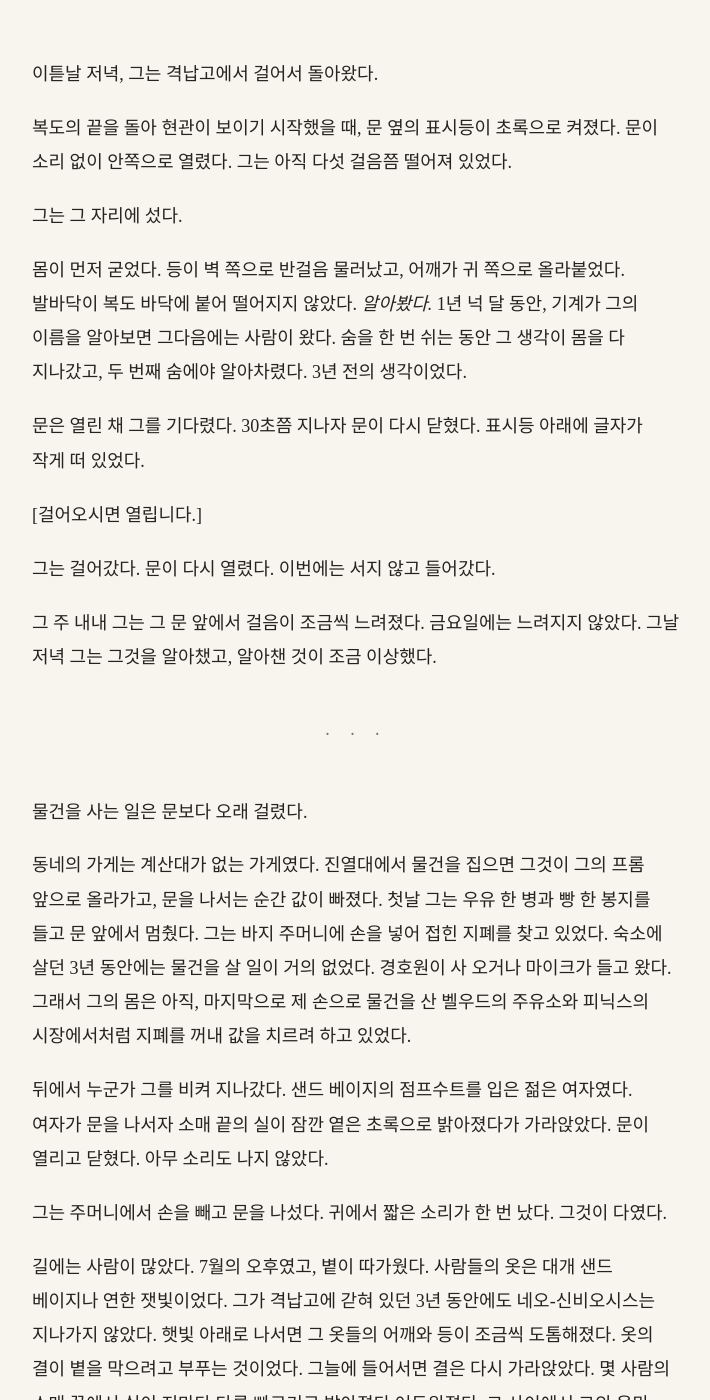
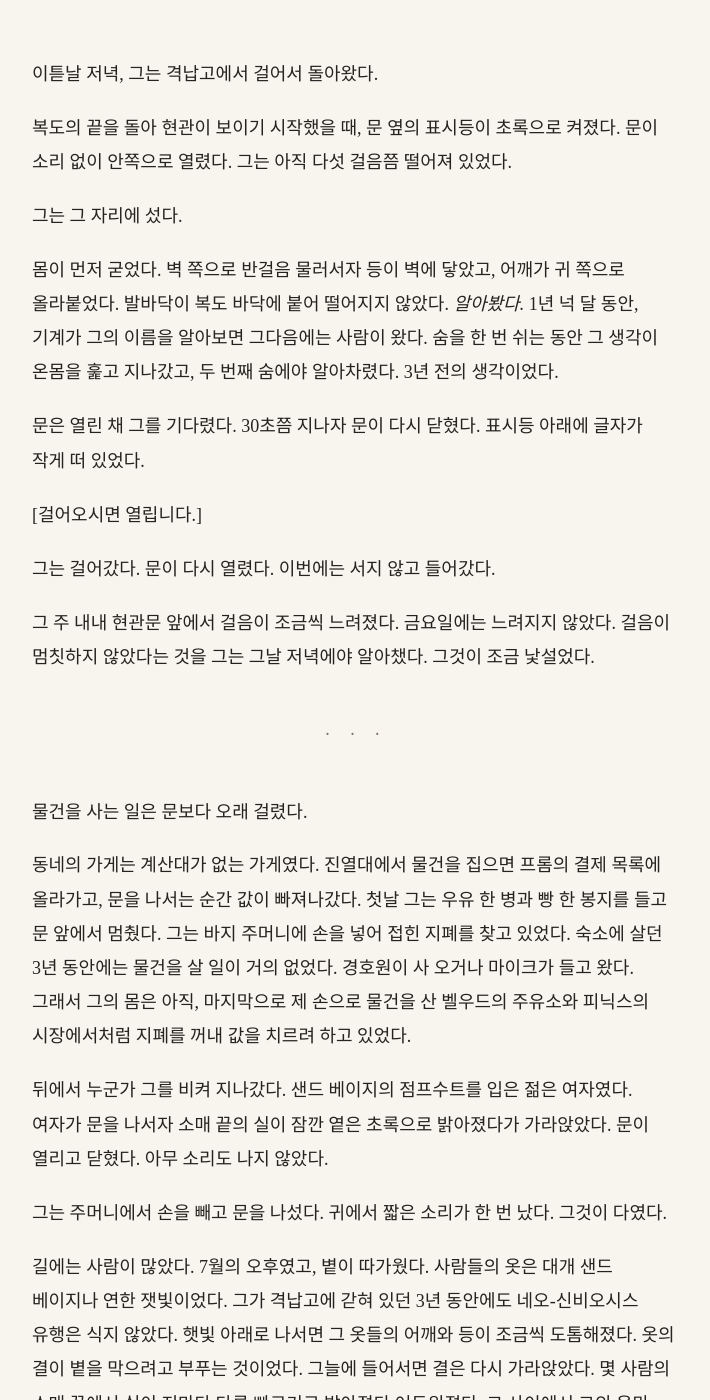
Before and after one commit to kangkkang/writer_s1_public, a Jekyll site: the page built from vol2/060.md, in a window 1280 px wide and 1400 px high, scrolled down 931 px. Shown: the whole window, without its empty margins (284-994 px from the left). Built offline with Jekyll 4.4.1, drawn with Linux system fonts in a browser that asks for light colours; our own code applies the rules of GitHub Pages for plain Markdown files; some of the changed text lies outside the part shown.

Commit message:
Update from https://github.com/kangkkang/writer_s1/commit/57a8de56455db6f49391fd59351d1e7319ded711

```diff
--- a/vol2/060.md
+++ b/vol2/060.md
@@ -4,13 +4,13 @@
 
 짐은 가방 하나와 상자 하나였다. 숙소의 차가 건물 앞에 그를 내려 주었고, 경호원이 상자를 들고 따라 올라왔다. 마운틴뷰의 새 건물이었다. 격납고에서 차로 10분, 층마다 바깥으로 작은 정원이 비어져 나온 하얀 건물이었고, 그의 집은 14층에 있었다. 헤들룬드가 고른 곳이었다. 주소는 TF의 서류에만 있다고 했고, 그는 그 말에 대답하지 않았다. 숙소에서 3년을 산 그에게 주소가 어디 적혀 있는지는 이제 중요한 물음이 아니었다.
 
-현관 앞에서 문이 그의 이름을 물었다. 귀의 프롬이 대신 대답했다. 문은 그의 걸음을 한 번 더 걸어 달라고 했고, 그는 복도 끝까지 갔다가 다시 걸어왔다. 문 옆의 작은 표시등이 초록이 되었다.
+현관 앞에서 문이 그의 이름을 물었다. 귀의 프롬이 대신 대답했다. 문은 평소 걸음으로 복도를 한 번 더 걸어 달라고 했고, 그는 복도 끝까지 갔다가 다시 걸어왔다. 문 옆의 작은 표시등이 초록이 되었다.
 
 [등록되었습니다. 다음부터는 걸어오시면 열립니다.]
 
 경호원이 상자를 거실 바닥에 내려놓고 돌아갔다.
 
-집은 넓지 않았다. 현관에서 거실, 거실 끝의 부엌, 그 옆으로 침실 하나. 거실 한쪽 벽은 비어 있었는데, 손을 대자 그 벽이 엷게 밝아지며 날씨와 시각을 띄웠다. 그는 손을 떼었다. 벽이 다시 하얘졌다. 부엌 벽감에는 가사 로봇이 접혀 들어가 있었고, 그 옆에 영양 합성기가 있었다. 둘 다 처음 보는 모델이었다. 그가 아파트에 두고 나온 것들보다 몇 해 늦게 나온 것들이었다. 4년 반 동안 세상의 기계들은 그 없이 한 번씩 바뀐 셈이었다.
+집은 넓지 않았다. 현관에서 거실, 거실 끝의 부엌, 그 옆으로 침실 하나. 거실 한쪽 벽은 비어 있었는데, 손을 대자 그 벽이 엷게 밝아지며 날씨와 시각을 띄웠다. 그는 손을 떼었다. 벽이 다시 하얘졌다. 부엌 벽감에는 가사 로봇이 접혀 들어가 있었고, 그 옆에 영양 합성기가 있었다. 둘 다 처음 보는 모델이었다. 그가 아파트에 두고 나온 것들보다 몇 해 늦게 나온 것들이었다. 그가 떠나 있던 4년 반 사이에 기계들이 한 세대 바뀐 셈이었다.
 
 ---
 
@@ -20,7 +20,7 @@
 
 그는 그 자리에 섰다.
 
-몸이 먼저 굳었다. 등이 벽 쪽으로 반걸음 물러났고, 어깨가 귀 쪽으로 올라붙었다. 발바닥이 복도 바닥에 붙어 떨어지지 않았다. *알아봤다.* 1년 넉 달 동안, 기계가 그의 이름을 알아보면 그다음에는 사람이 왔다. 숨을 한 번 쉬는 동안 그 생각이 몸을 다 지나갔고, 두 번째 숨에야 알아차렸다. 3년 전의 생각이었다.
+몸이 먼저 굳었다. 벽 쪽으로 반걸음 물러서자 등이 벽에 닿았고, 어깨가 귀 쪽으로 올라붙었다. 발바닥이 복도 바닥에 붙어 떨어지지 않았다. *알아봤다.* 1년 넉 달 동안, 기계가 그의 이름을 알아보면 그다음에는 사람이 왔다. 숨을 한 번 쉬는 동안 그 생각이 온몸을 훑고 지나갔고, 두 번째 숨에야 알아차렸다. 3년 전의 생각이었다.
 
 문은 열린 채 그를 기다렸다. 30초쯤 지나자 문이 다시 닫혔다. 표시등 아래에 글자가 작게 떠 있었다.
 
@@ -28,21 +28,21 @@
 
 그는 걸어갔다. 문이 다시 열렸다. 이번에는 서지 않고 들어갔다.
 
-그 주 내내 그는 그 문 앞에서 걸음이 조금씩 느려졌다. 금요일에는 느려지지 않았다. 그날 저녁 그는 그것을 알아챘고, 알아챈 것이 조금 이상했다.
+그 주 내내 현관문 앞에서 걸음이 조금씩 느려졌다. 금요일에는 느려지지 않았다. 걸음이 멈칫하지 않았다는 것을 그는 그날 저녁에야 알아챘다. 그것이 조금 낯설었다.
 
 ---
 
 물건을 사는 일은 문보다 오래 걸렸다.
 
-동네의 가게는 계산대가 없는 가게였다. 진열대에서 물건을 집으면 그것이 그의 프롬 앞으로 올라가고, 문을 나서는 순간 값이 빠졌다. 첫날 그는 우유 한 병과 빵 한 봉지를 들고 문 앞에서 멈췄다. 그는 바지 주머니에 손을 넣어 접힌 지폐를 찾고 있었다. 숙소에 살던 3년 동안에는 물건을 살 일이 거의 없었다. 경호원이 사 오거나 마이크가 들고 왔다. 그래서 그의 몸은 아직, 마지막으로 제 손으로 물건을 산 벨우드의 주유소와 피닉스의 시장에서처럼 지폐를 꺼내 값을 치르려 하고 있었다.
+동네의 가게는 계산대가 없는 가게였다. 진열대에서 물건을 집으면 프롬의 결제 목록에 올라가고, 문을 나서는 순간 값이 빠져나갔다. 첫날 그는 우유 한 병과 빵 한 봉지를 들고 문 앞에서 멈췄다. 그는 바지 주머니에 손을 넣어 접힌 지폐를 찾고 있었다. 숙소에 살던 3년 동안에는 물건을 살 일이 거의 없었다. 경호원이 사 오거나 마이크가 들고 왔다. 그래서 그의 몸은 아직, 마지막으로 제 손으로 물건을 산 벨우드의 주유소와 피닉스의 시장에서처럼 지폐를 꺼내 값을 치르려 하고 있었다.
 
 뒤에서 누군가 그를 비켜 지나갔다. 샌드 베이지의 점프수트를 입은 젊은 여자였다. 여자가 문을 나서자 소매 끝의 실이 잠깐 옅은 초록으로 밝아졌다가 가라앉았다. 문이 열리고 닫혔다. 아무 소리도 나지 않았다.
 
 그는 주머니에서 손을 빼고 문을 나섰다. 귀에서 짧은 소리가 한 번 났다. 그것이 다였다.
 
-길에는 사람이 많았다. 7월의 오후였고, 볕이 따가웠다. 사람들의 옷은 대개 샌드 베이지나 연한 잿빛이었다. 그가 격납고에 갇혀 있던 3년 동안에도 네오-신비오시스는 지나가지 않았다. 햇빛 아래로 나서면 그 옷들의 어깨와 등이 조금씩 도톰해졌다. 옷의 결이 볕을 막으려고 부푸는 것이었다. 그늘에 들어서면 결은 다시 가라앉았다. 몇 사람의 소매 끝에서 실이 저마다 다른 빠르기로 밝아졌다 어두워졌다. 그 사이에서 그의 옷만 볕에 그대로였다. 같은 회색 셔츠를 그는 여러 벌 가지고 있었다. 셔츠는 땀이 배면 등에 붙었고, 볕을 막지 않았다.
+길에는 사람이 많았다. 7월의 오후였고, 볕이 따가웠다. 사람들의 옷은 대개 샌드 베이지나 연한 잿빛이었다. 그가 격납고에 갇혀 있던 3년 동안에도 네오-신비오시스 유행은 식지 않았다. 햇빛 아래로 나서면 그 옷들의 어깨와 등이 조금씩 도톰해졌다. 옷의 결이 볕을 막으려고 부푸는 것이었다. 그늘에 들어서면 결은 다시 가라앉았다. 몇 사람의 소매 끝에서 실이 저마다 다른 빠르기로 밝아졌다 어두워졌다. 그 사이에서 그의 옷만 볕에 그대로였다. 그는 같은 회색 셔츠를 여러 벌 가지고 있었다. 셔츠는 땀이 배면 등에 붙었고, 볕을 막지 않았다.
 
-그는 집으로 가는 길을 매일 바꾸었다. 처음 며칠은 그것을 몰랐다. 둘째 주의 어느 오후, 같은 모퉁이에서 오른쪽으로 꺾으려다 그는 자기가 어제 그 모퉁이에서 오른쪽으로 꺾었다는 것을 기억했고, 그래서 왼쪽으로 꺾었다. 그가 알아차리기 전부터 다리가 고르고 있었다.
+그는 집으로 가는 길을 매일 바꾸었다. 처음 며칠은 그것도 몰랐다. 둘째 주의 어느 오후, 모퉁이에서 오른쪽으로 꺾으려는데 발이 왼쪽으로 꺾였다. 그제야 어제 이 모퉁이에서 오른쪽으로 꺾었다는 것이 떠올랐다. 그가 알아차리기 전부터 다리가 길을 고르고 있었다.
 
 *같은 길로 두 번 가지 않는다.*
 
@@ -60,13 +60,13 @@
 
 *11월 6일 — 감 5, 빵, 콩, 현금. 3장 반.*
 
-카일의 줄은 거기서 끝났다. 감 다섯 개는 브렌트우드 길가의 할머니에게서 산 단감이었다. 다섯 개에 2달러, 깎지 말고 껍질째 먹는 거라고 카일이 말했었다. 그날 카일은 회색 외투를 배의 의자에 걸어 두고 갔다. 다음 주에 돌려주면 될 일이었다. 그 아래에 열차에서 연필로 적은 줄이 하나 더 있었다.
+카일의 줄은 거기서 끝났다. 감 다섯 개는 브렌트우드 길가의 할머니에게서 산 단감이었다. 다섯 개에 2달러, 깎지 말고 껍질째 먹는 거라고 카일이 말했다. 그날 카일은 회색 외투를 배의 의자에 걸어 두고 갔다. 다음 주에 돌려주면 될 일이었다. 그 아래에 열차에서 연필로 적은 줄이 하나 더 있었다.
 
 *12월 9일 — 샌드위치 하나. 이름 모름. 옆자리.*
 
 카일에게 갚을 것은 아니었지만, 적을 곳이 그 종이밖에 없었다.
 
-그는 그 종이를 오래 보지 않았다. 셈을 하지도 않았다. 배삯이 얼마였는지, 장바구니 하나가 얼마였는지, 그것을 지금의 돈으로 바꾸면 얼마인지. 그런 것은 1분이면 할 수 있었지만 하지 않았다. 갚을 사람이 없는 빚을 숫자로 바꾸면, 그 숫자가 다 갚은 것처럼 보일 것 같았다.
+그는 그 종이를 오래 보지 않았다. 셈을 하지도 않았다. 배삯이 얼마였는지, 그날 사 온 먹거리들이 얼마였는지, 그것을 지금 물가로 치면 얼마인지. 그런 것은 1분이면 할 수 있었지만 하지 않았다. 갚을 사람이 없는 빚을 숫자로 바꾸면, 그 숫자가 다 갚은 것처럼 보일 것 같았다.
 
 *아직 아니야.*
 
@@ -86,9 +86,9 @@
 
 "알았어."
 
-"그 '알았어'도 매번 하는 소리고." 마이크가 벽감 앞에 서서 영양 합성기를 들여다보았다. 기계가 그의 그날 몸 상태를 띄우려고 엷게 밝아지자, 마이크가 그 옆면을 손바닥으로 툭 쳤다. 기계가 꺼졌다. "얘는 오늘 쉬어."
+"그 '알았어'도 매번 하는 소리고." 마이크가 벽감 앞에 서서 영양 합성기를 들여다보았다. 기계가 그날의 몸 상태를 띄우려고 엷게 밝아지자, 마이크가 그 옆면을 손바닥으로 툭 쳤다. 기계가 꺼졌다. "얘는 오늘 쉬어."
 
-마이크는 칼을 찾았다. 서랍을 두 개 열고 세 번째에서 찾았다. 도마는 찾지 못해서 접시를 뒤집어 썼다. 그는 식탁 의자에 앉아 그것을 보았다. 무엇을 도우면 되느냐고 묻자 마이크는 감자 껍질을 벗기라고 했고, 그는 칼 대신 숟가락으로 벗겼다. 마이크가 그것을 보고 웃었다.
+마이크는 칼을 찾았다. 서랍을 두 개 열고 세 번째에서 찾았다. 도마는 찾지 못해서 접시를 엎어 도마 대신 썼다. 그는 식탁 의자에 앉아 그것을 보았다. 무엇을 도우면 되느냐고 묻자 마이크는 감자 껍질을 벗기라고 했고, 그는 칼 대신 숟가락으로 벗겼다. 마이크가 그것을 보고 웃었다.
 
 "그건 어디서 배웠어?"
 
@@ -106,19 +106,19 @@
 
 2056년 여름이었다. 그가 그 낡은 건물의 4층으로 이사하던 날이었다.
 
-마이크가 어디서 작은 트럭 한 대를 빌려 왔다. 짐보다 책이 많았고, 책 상자가 무거워서 철제 계단을 올라갈 때마다 둘이 번갈아 쉬었다. 마지막 상자를 내려놓고 나자 해가 지고 있었다. 마이크가 차에서 깡통 하나를 들고 올라왔다. 칠판 칠이었다.
+마이크가 어디서 작은 트럭 한 대를 빌려 왔다. 짐보다 책이 많았고, 책 상자가 무거워서 철제 계단을 올라갈 때마다 둘이 번갈아 쉬었다. 마지막 상자를 내려놓고 나자 해가 지고 있었다. 마이크가 차에서 깡통 하나를 들고 올라왔다. 칠판 페인트였다.
 
 "네가 벽에 쓰는 거 알아." 마이크가 말했다. "종이에 쓰다가 모자라면 벽에 쓰잖아. 그럴 거면 처음부터 쓸 수 있는 벽으로 하자."
 
-둘은 거실 한쪽 벽을 칠했다. 롤러가 하나뿐이어서 마이크가 칠하고, 그는 귀퉁이를 붓으로 메웠다. 창을 다 열어 두었는데도 칠 냄새가 오래 남았다. 다 칠하고 나서 둘은 바닥에 앉아 책 상자 위에 피자 상자를 펴고 먹었다. 식은 피자였다. 마이크는 칠이 마르는 벽을 보면서, 쓰는 건 좋은데 지우는 건 네가 하라고 했다. 그는 그러겠다고 했다. 그 벽은 그 뒤로 4년 동안 한 번도 다 지워지지 않았다.
+둘은 거실 한쪽 벽을 칠했다. 롤러가 하나뿐이어서 마이크가 칠하고, 그는 귀퉁이를 붓으로 메웠다. 창을 다 열어 두었는데도 페인트 냄새가 오래 남았다. 다 칠하고 나서 둘은 바닥에 앉아 책 상자 위에 피자 상자를 펴고 먹었다. 식은 피자였다. 마이크는 칠이 마르는 벽을 보면서, 쓰는 건 좋은데 지우는 건 네가 하라고 했다. 그는 그러겠다고 했다. 그 벽은 그 뒤로 4년 동안 한 번도 다 지워지지 않았다.
 
 ---
 
 "먹어."
 
-마이크가 접시를 그의 앞에 놓았다. 가지와 고기를 볶은 것, 감자를 으깨 버터를 녹인 것, 밥. 접시는 아까 도마로 쓴 그것이었다.
+마이크가 접시를 그의 앞에 놓았다. 가지와 고기를 볶은 것, 감자를 으깨 버터를 녹인 것, 밥. 아까 도마 대신 썼던 그 접시였다.
 
-그는 먹었다. 가지는 기름을 먹어 부드러웠고, 고기는 결이 고르지 않았다. 어떤 데는 질겼고 어떤 데는 이에 걸렸다. 그는 그 질긴 데를 오래 씹었다. 마이크가 그것을 보았다.
+그는 먹었다. 가지는 기름을 먹어 부드러웠고, 고기는 결이 고르지 않았다. 어떤 데는 연했고 어떤 데는 질긴 힘줄이 이에 걸렸다. 그는 그 질긴 데를 오래 씹었다. 마이크가 그것을 보았다.
 
 "질기지? 진짜는 그래." 마이크가 자기 접시를 당겼다. "그래서 비싸."
 
@@ -128,7 +128,7 @@
 
 마이크가 자기 접시의 고기를 반쯤 덜어 그의 접시로 옮겼다. 그는 그것도 먹었다.
 
-다 먹고 나서 마이크는 소금을 사 왔어야 했다고 했다. 감자에 소금이 모자랐다고 했다. 그는 아래층 가게에 가자고 했고, 둘은 엘리베이터를 타고 내려가 건물을 나섰다. 가게는 길 건너 오른쪽이었다. 그는 왼쪽으로 걸었다.
+다 먹고 나서 마이크는 소금을 사 왔어야 했다고 했다. 감자에 소금이 모자랐다고 했다. 그는 동네 가게에 가자고 했고, 둘은 엘리베이터를 타고 내려가 건물을 나섰다. 가게는 길 건너 오른쪽이었다. 그는 왼쪽으로 걸었다.
 
 "어디 가?" 마이크가 그의 팔꿈치를 잡았다. "가게 저기잖아."
 
@@ -152,11 +152,11 @@
 
 조리대 끝에 마이크가 고기를 쌌던 기름종이가 놓여 있었다. 네 귀가 반듯하게 맞은 네모로 접혀 있었다. 마이크는 늘 그렇게 접었다.
 
-부엌에서 가사 로봇이 벽감에서 나와 있었다. 그는 그것을 켠 기억이 없었다. 손님이 가고 나면 저절로 나오도록 되어 있는 모양이었다. 로봇은 조리대의 접시를 하나씩 집어 개수대로 옮겼다. 도마로 쓴 접시도 옮겼다. 그는 식탁에 앉아 그것을 보았다. 로봇이 접시를 다 옮기고, 조리대를 닦고, 바닥을 한 번 훑고 나서 침실로 들어갔다.
+부엌 벽감에서 가사 로봇이 나와 있었다. 그는 그것을 켠 기억이 없었다. 손님이 가고 나면 저절로 나오도록 되어 있는 모양이었다. 로봇은 조리대의 접시를 하나씩 집어 개수대로 옮겼다. 도마로 쓴 접시도 옮겼다. 그는 식탁에 앉아 그것을 보았다. 로봇이 접시를 다 옮기고, 조리대를 닦고, 바닥을 한 번 훑고 나서 침실로 들어갔다.
 
 조금 뒤에 그는 침실 문간에 섰다.
 
-침대 위에 그가 아침에 벗어 둔 셔츠가 개어져 있었다. 회색 셔츠였다. 한쪽 소매가 다른 쪽보다 길게 접혀 있었고, 깃이 한쪽으로 비뚤었다. 그의 옛 집의 로봇도 셔츠를 그렇게 갰다. 다른 집의 다른 로봇이었는데, 그 비뚤어진 각도까지 같았다.
+침대 위에 그가 아침에 벗어 둔 셔츠가 개어져 있었다. 회색 셔츠였다. 한쪽 소매가 다른 쪽보다 길게 접혀 있었고, 깃이 한쪽으로 비뚤었다. 예전 집의 로봇도 셔츠를 그렇게 갰다. 다른 집의 다른 로봇이었는데, 그 비뚤어진 각도까지 같았다.
 
 그는 그 셔츠를 다시 개려고 손을 뻗었다가 거두었다. 비뚤어진 셔츠를 그대로 옷장 선반에 올려 두고, 불을 껐다.
 
@@ -178,7 +178,7 @@
 
 감자 장수는 정말로 감자에 이름을 붙여 팔고 있었다. 작은 종이 깃발이 감자 더미마다 꽂혀 있었다. 그는 *루이즈*라고 적힌 더미에서 감자 넷을 골랐다. 장수가 그것을 종이봉투에 담아 주며, 이번 주 루이즈는 물이 많다고 했다.
 
-그는 봉투를 들고 천막 사이를 걸었다. 볕이 아직 따가웠다. 사람들의 어깨가 볕 아래에서 도톰해졌다가 천막 그늘에서 가라앉았다. 그는 소매가 다 젖은 회색 셔츠로 그 사이를 지나갔다.
+그는 봉투를 들고 천막 사이를 걸었다. 볕이 아직 따가웠다. 사람들의 어깨가 볕 아래에서 도톰해졌다가 천막 그늘에서 가라앉았다. 그는 등이 땀에 젖은 회색 셔츠 차림으로 그 사이를 지나갔다.
 
 장터의 출구에서 그는 돌아갈 길을 골랐다. 봉투 안에서 감자 넷이 서로 부딪쳤다. 왔던 길이었다. 그는 그 길로 갔다.
 
```
Also changed, not shown: other parts of vol2/060.md (+2 -2 lines).
